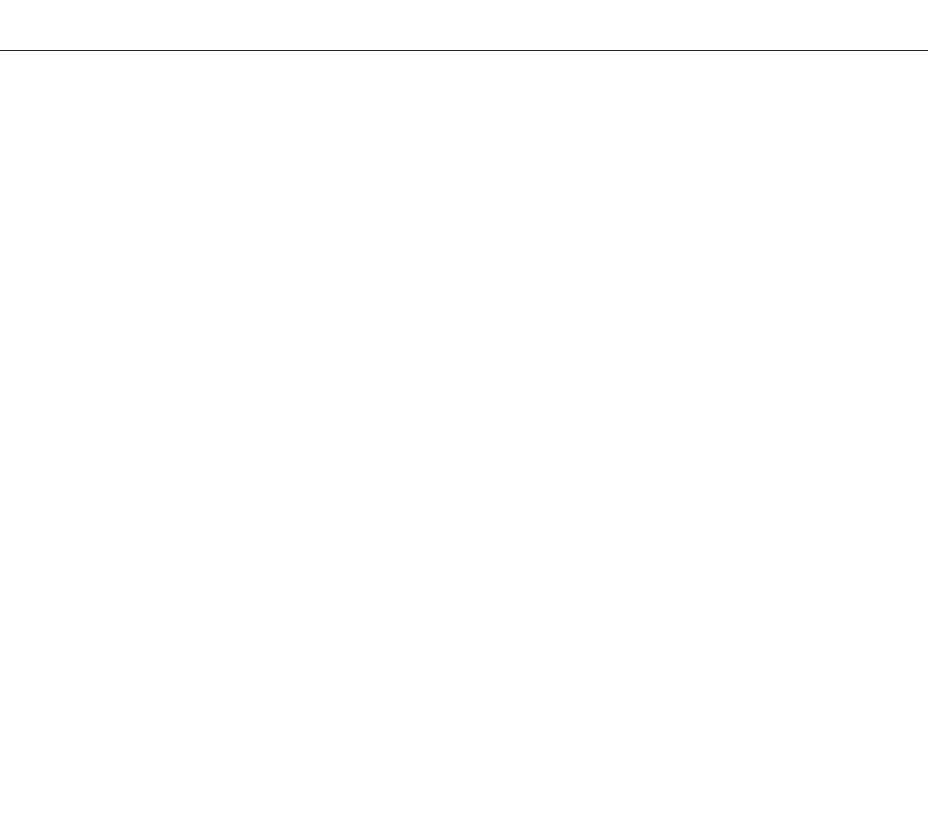
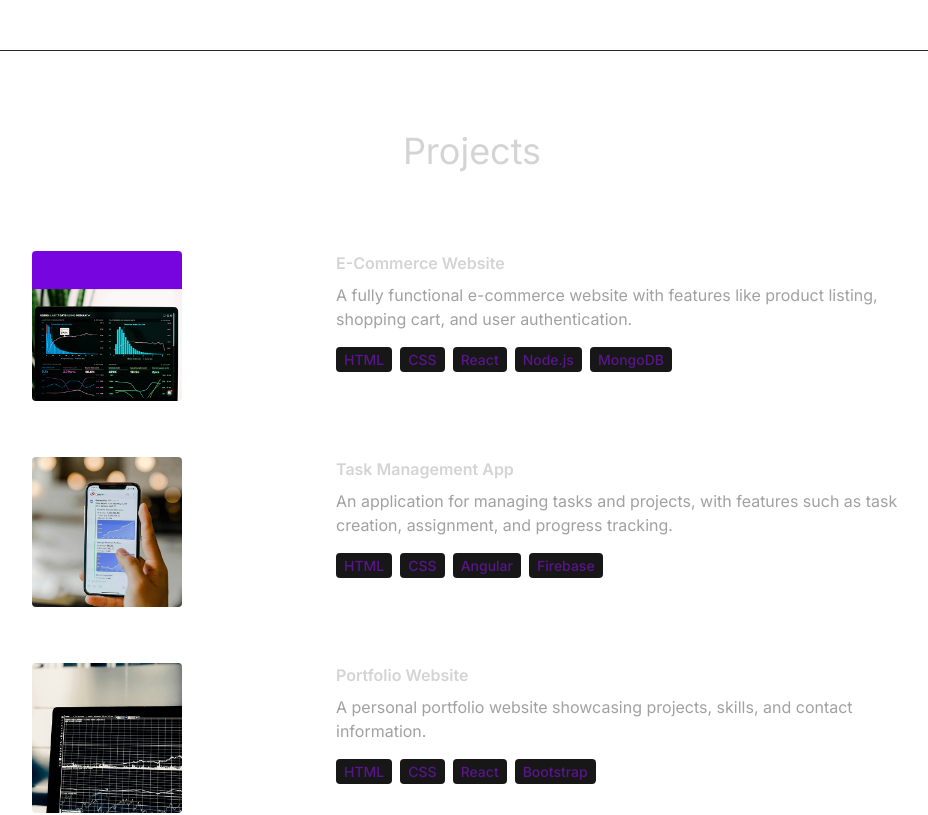
Before and after one commit to ManiChaturvedi/react-portfolio, a React (Vite) app: page / in a window 1280 px wide. Shown: the part 1940-2755 px from the top of the page, without its empty margins (168-1096 px from the left). Before the commit the page ends 1991 px from the top, so only its background shows below. Built offline with nearby package versions, Linux system fonts and the light colour scheme.

Commit message:
projects added

```diff
--- a/src/App.jsx
+++ b/src/App.jsx
@@ -3,6 +3,7 @@ import Navbar from './components/Navbar'
 import Hero from './components/Hero'
 import About from './components/About'
 import Technology from './components/Technology'
+import Projects from './components/Projects'
 
 const App = () => {
   return (
@@ -16,6 +17,7 @@ const App = () => {
       <Hero/>
       <About/>
       <Technology/>
+      <Projects/>
       </div>
 
     </div>
--- a/src/components/Hero.jsx
+++ b/src/components/Hero.jsx
@@ -7,7 +7,7 @@ const Hero = () => {
     <div className='flex flex-wrap'>
         <div className='w-full lg:w-1/2'>
             <div className='flex flex-col items-center lg:items-start'>
-                <h1 className='pb-16 text-6xl font-thin tracking-tight lg:mt-16 lg:text-8xl'>
+                <h1 className='pb-16 text-5xl font-thin tracking-tight lg:mt-16 lg:text-8xl'>
                     Mani Chaturvedi
                 </h1>
                 <span className='bg-gradient-to-r from-pink-300 via-slate-500 to-purple-500 bg-clip-text text-4xl tracking-tight text-transparent'>
--- /dev/null
+++ b/src/components/Projects.jsx
@@ -0,0 +1,25 @@
+import { PROJECTS } from "../constants"
+
+const Projects = () => {
+return (
+    <div className="border-b border-neutral-900 pb-4">
+        <h2 className="my-20 text-center text-4xl">Projects</h2>
+        <div>{PROJECTS.map((project, index) => (
+            <div key={index} className="mb-8 flex flex-wrap lg:justify-center">
+                <div className="w-full lg:w-1/4">
+                    <img src={project.image} width={150} height={150} alt={project.title} className="mb-6 rounded" />
+                </div>
+                <div className="w-full max-w-xl lg:w-3/4">
+                    <h6 className="mb-2 font-semibold">{project.title}</h6>
+                    <p className="mb-4 text-neutral-400">{project.description}</p>
+                    {project.technologies.map((tech, techIndex) => (
+                        <span className="mr-2 rounded bg-neutral-900 px-2 py-1 text-sm font-medium text-purple-900"key={techIndex}>{tech}</span>
+                    ))}
+                </div>
+            </div>
+        ))}</div>
+    </div>
+)
+}
+
+export default Projects
```
